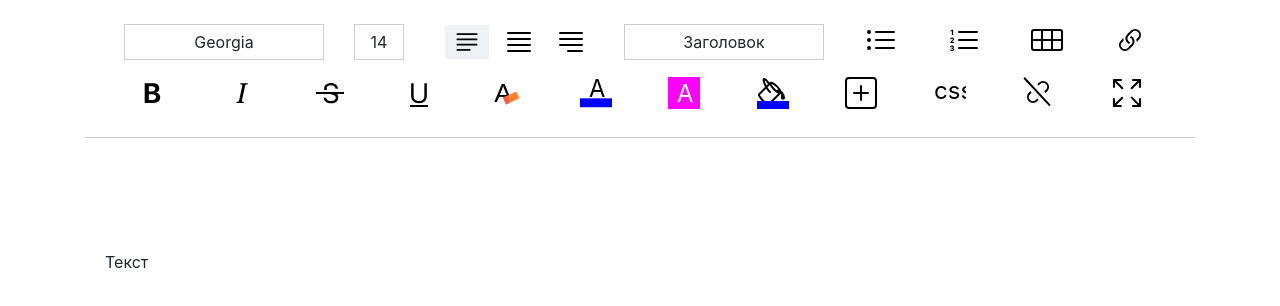
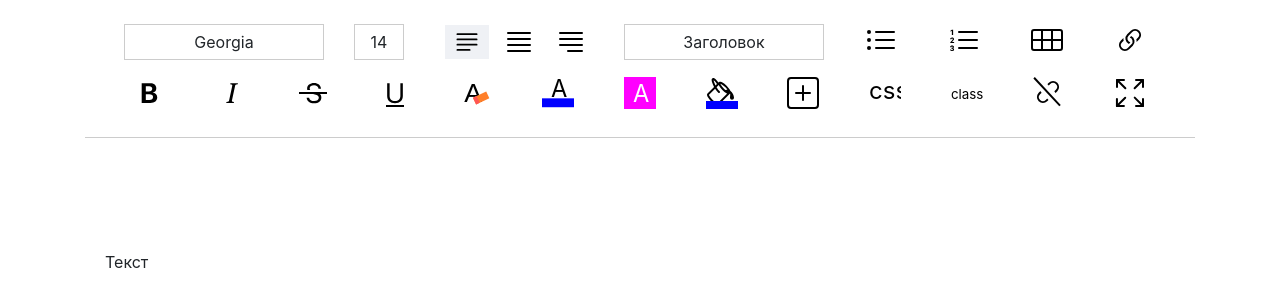
Before and after one commit to dimaarion/react-redactor, a React (Create React App) app: page / in a window 1280 px wide. Shown: the top 306 px of the page. Built offline with nearby package versions, Linux system fonts and the light colour scheme.

Commit message:
dimaarion/react-redactor.git

```diff
--- /dev/null
+++ b/src/AddClass.js
@@ -0,0 +1,72 @@
+import React, { useEffect, useState } from "react";
+import { selectedStyles } from "./action";
+import TitlesEl from "./TitlesEl";
+export default function AddClass(props) {
+  const [stylesEl, setStylesEl] = useState("");
+  useEffect(() => {
+    if (props.find.tagName !== undefined) {
+      if (props.find.getAttribute("class") != null) {
+        setStylesEl(props.find.getAttribute("class"));
+      }
+    }
+  }, [props.find]);
+
+  return (
+    <div className={`${props.class} titlesBas headingBtn`}>
+      <TitlesEl type="Класс элемента" />
+      <button
+        style={
+          props.gTags.teg === "B"
+            ? { backgroundColor: "#cccccc", border: "none" }
+            : { border: "none" }
+        }
+        onClick={() => {
+          if (props.find.tagName !== undefined) {
+            if (props.find.getAttribute("class") != null) {
+              setStylesEl(props.find.getAttribute("class"));
+            }
+          }
+        }}
+        type="button"
+        className={"bi bi-justify-left " + props.itemsLine + "-iteml"}
+      >
+        <svg
+          width="2em"
+          viewBox="0 0 16 16"
+          className="bi bi-type-bold"
+          fill="currentColor"
+          xmlns="http://www.w3.org/2000/svg"
+        >
+          <text x={0} y={11} style={{ fontSize: "5pt", color: "#000" }}>
+            class
+          </text>
+        </svg>
+      </button>
+      <div
+        className="cssElementsReclama"
+        onClick={(e) => {
+          setStylesEl("add_reclama");
+          if (props.find.tagName !== undefined) {
+            if (props.find.getAttribute("class") != null) {
+              props.find.setAttribute("class", "add_reclama");
+            }
+          }
+        }}
+      >
+        Реклама
+      </div>
+      <div
+        className="boxes cssElements"
+        dangerouslySetInnerHTML={{ __html: stylesEl }}
+        contentEditable={true}
+        onKeyUp={(e) => {
+          if (props.find.tagName !== undefined) {
+            if (props.find.getAttribute("class") != null) {
+              props.find.setAttribute("class", e.target.textContent);
+            }
+          }
+        }}
+      />
+    </div>
+  );
+}
--- a/src/AddStroke.js
+++ b/src/AddStroke.js
@@ -1,62 +1,80 @@
-import React, {useState} from "react";
+import React, { useState } from "react";
 import TitlesEl from "./TitlesEl";
 import "./css/addstroke.css";
 export default function AddStroke(props) {
-    const[disp,setDisp]=useState(false);
-
+  const [disp, setDisp] = useState(false);
 
   let list = [
     {
       names: "Заголовок 1",
-            type:"h1"
+      type: "h1"
     },
     {
       names: "Заголовок 2",
-            type:"h2"
+      type: "h2"
     },
     {
       names: "Заголовок 3",
-            type:"h3"
+      type: "h3"
     },
     {
       names: "Заголовок 4",
-            type:"h4"
+      type: "h4"
     },
     {
       names: "Заголовок 5",
-            type:"h5"
+      type: "h5"
     },
     {
       names: "Строка с интервалом",
-            type:"p"
+      type: "p"
     },
     {
       names: "Строка с без интервала",
-            type:"div"
+      type: "div"
     }
   ];
   return (
     <div className={`${props.class} titlesBas`}>
       <TitlesEl type="Добавить" />
-            <button type="button" onClick = {()=>setDisp(disp?false:true)}>
-                <svg xmlns="http://www.w3.org/2000/svg" width="2em" fill="currentColor" className="bi bi-plus-square" viewBox="0 0 16 16">
+      <button type="button" onClick={() => setDisp(disp ? false : true)}>
+        <svg
+          xmlns="http://www.w3.org/2000/svg"
+          width="2em"
+          fill="currentColor"
+          className="bi bi-plus-square"
+          viewBox="0 0 16 16"
+        >
           <path d="M14 1a1 1 0 0 1 1 1v12a1 1 0 0 1-1 1H2a1 1 0 0 1-1-1V2a1 1 0 0 1 1-1h12zM2 0a2 2 0 0 0-2 2v12a2 2 0 0 0 2 2h12a2 2 0 0 0 2-2V2a2 2 0 0 0-2-2H2z" />
           <path d="M8 4a.5.5 0 0 1 .5.5v3h3a.5.5 0 0 1 0 1h-3v3a.5.5 0 0 1-1 0v-3h-3a.5.5 0 0 1 0-1h3v-3A.5.5 0 0 1 8 4z" />
         </svg>
       </button>
-           {disp? <div className="list-group add_stroke_list text-left boxes">
-                {list.map((x) => <button key={x.type} onClick = {()=>{
-                 let baseSelector =   document.querySelector("." + props.baseSelector);
-                 if(baseSelector !== null){
-                    let el =  document.createElement(x.type);
+      {disp ? (
+        <div className="list-group add_stroke_list text-left boxes">
+          {list.map((x) => (
+            <button
+              key={x.type}
+              onClick={() => {
+                let baseSelector = document.querySelector(
+                  "." + props.baseSelector
+                );
+                if (baseSelector !== null) {
+                  let el = document.createElement(x.type);
                   document.body.appendChild(el);
-                    baseSelector.appendChild(el);
+                  props.find.insertAdjacentElement("afterend", el);
                   el.innerHTML = x.names;
                 }
-
-                }} type="button" className="list-group-item list-group-item-action">{x.names}</button>)}
-
-            </div>:""}
+              }}
+              type="button"
+              className="list-group-item list-group-item-action"
+            >
+              {x.names}
+            </button>
+          ))}
+        </div>
+      ) : (
+        ""
+      )}
     </div>
   );
 }
--- a/src/HeadingSvg.js
+++ b/src/HeadingSvg.js
@@ -1,7 +1,7 @@
 import React, { useEffect, useState } from "react";
 import TitlesEl from "./TitlesEl";
 import "./css/headingsvg.css";
-import { selectedStyles } from "./action";
+
 export default function HeadingSvg(props) {
   const [stylesEl, setStylesEl] = useState("");
   useEffect(() => {
@@ -10,7 +10,7 @@ export default function HeadingSvg(props) {
         setStylesEl(props.find.getAttribute("style"));
       }
     }
-    }, [props.find])
+  }, [props.find]);
   return (
     <div className={`${props.class} titlesBas headingBtn`}>
       <TitlesEl type="Стиль элемента" />
@@ -26,31 +26,35 @@ export default function HeadingSvg(props) {
               setStylesEl(props.find.getAttribute("style"));
             }
           }
-
         }}
         type="button"
         className={"bi bi-justify-left " + props.itemsLine + "-iteml"}
       >
-                <svg width="2em"
+        <svg
+          width="2em"
           viewBox="0 0 16 16"
           className="bi bi-type-bold"
           fill="currentColor"
-                    xmlns="http://www.w3.org/2000/svg">
-
-                    <text x={0} y={11} style={{ fontSize: "9pt", color: "#000" }}>css</text>
+          xmlns="http://www.w3.org/2000/svg"
+        >
+          <text x={0} y={11} style={{ fontSize: "9pt", color: "#000" }}>
+            css
+          </text>
         </svg>
       </button>
-            <div className="boxes cssElements" dangerouslySetInnerHTML={{ __html: stylesEl }} contentEditable={true} onKeyUp={(e) => {
+      <div
+        className="boxes cssElements"
+        dangerouslySetInnerHTML={{ __html: stylesEl }}
+        contentEditable={true}
+        onKeyUp={(e) => {
+          console.log(props.find.setAttribute("style", e.target.textContent));
           if (props.find.tagName !== undefined) {
             if (props.find.getAttribute("style") != null) {
-                    props.find.setAttribute("style", e.target.innerHTML);
+              props.find.setAttribute("style", e.target.textContent);
             }
           }
-
-            }} />
-
-
-
+        }}
+      />
     </div>
-    )
+  );
 }
--- a/src/Htype.js
+++ b/src/Htype.js
@@ -9,7 +9,6 @@ function Htype(props) {
 
   return (
     <li className="titlesBas">
-      {props.count}
       <button
         type="button"
         style={typeStyle(props.find.tagName, props.t, "button")}
--- a/src/Panel.js
+++ b/src/Panel.js
@@ -23,6 +23,7 @@ import { typeStyle } from "./action/index";
 import AddStroke from "./AddStroke";
 import HeadingSvg from "./HeadingSvg";
 import LincksDelete from "./LincksDelete";
+import AddClass from "./AddClass";
 
 function Panel(props) {
   const [state, setstate] = useState({ link: false });
@@ -217,12 +218,27 @@ function Panel(props) {
       setSelectPanelDicplay={props.setSelectPanelDicplay}
     />,
     <AddStroke
+      find={props.find}
       ititalTegs={props.ititalTegs}
       baseSelector={props.baseSelector}
       class="text-center listItems"
     />,
 
     <HeadingSvg
+      find={props.find}
+      setActive={props.setActive}
+      active={props.active}
+      gTags={props.gTags}
+      selectedTextAncor={props.selectedTextAncor}
+      selectedTextFocus={props.selectedTextFocus}
+      items={props.items}
+      ititalTegs={props.ititalTegs}
+      selectedtext={props.selectedtext}
+      types={props.types}
+      class="text-center listItems"
+      setSelectPanelDicplay={props.setSelectPanelDicplay}
+    />,
+    <AddClass
       find={props.find}
       setActive={props.setActive}
       active={props.active}
--- a/src/css/addstroke.css
+++ b/src/css/addstroke.css
@@ -1,3 +1,4 @@
-.add_stroke_list{
-    position: absolute;
+.add_stroke_list {
+  position: absolute;
+  width: 200px;
 }
--- a/src/css/colorpanel.css
+++ b/src/css/colorpanel.css
@@ -1,24 +1,24 @@
-.colorPanel{
+.colorPanel {
   width: 420px;
   height: 500px;
   position: absolute;
+  background-color: #ffffff;
+  z-index: 10000;
 }
 
-.palete{
+.palete {
   width: 220px;
   height: 200px;
   border: solid 1px #000;
 }
-.rezPalete{
-    width: 200px!important;
+.rezPalete {
+  width: 200px !important;
   height: 100px;
-
 }
 .basicColor {
   margin-left: 15px;
-
 }
-.bsEl{
+.bsEl {
   width: 20px;
   height: 20px;
   margin-left: 5px;
@@ -28,10 +28,9 @@
   border-radius: 2px;
   transition: 0.1s;
 }
-.bsEl:hover{
+.bsEl:hover {
   border: solid 3px #ccc;
-
 }
-.react-p5{
+.react-p5 {
   margin-left: 12px;
 }
--- a/src/css/headingsvg.css
+++ b/src/css/headingsvg.css
@@ -1,17 +1,29 @@
-.cssElements{
+.cssElements {
   min-width: 300px;
   min-height: 150px;
   position: absolute;
   display: none;
   text-align: left;
-
+  z-index: 10000;
 }
-.headingBtn:hover >.cssElements{
+.cssElementsReclama {
+  position: absolute;
+  display: none;
+  text-align: right;
+  margin-top: -25px;
+  min-width: 300px;
+  height: 60px;
+  z-index: 10000;
+  cursor: pointer;
+}
+.headingBtn:hover > .cssElements {
   display: block;
 }
-.cssElementsBtn{
+.headingBtn:hover > .cssElementsReclama {
+  display: block;
+}
+.cssElementsBtn {
   position: absolute;
   margin-top: -40px;
   margin-left: 130px;
-
 }
--- a/src/css/link.css
+++ b/src/css/link.css
@@ -1,8 +1,3 @@
-.link {
-  position: absolute;
-  right: 0px;
-  margin-top: -80px;
-}
 .closeLinck:hover {
   background-color: #cccccc;
 }
--- a/src/css/table.css
+++ b/src/css/table.css
@@ -78,6 +78,7 @@
 }
 .tableinsertion {
   display: none;
+  z-index: 1000;
 }
 .tableinsertion table {
   margin-left: 16px;
```
Lines whose indentation alone changed are shown as unchanged.
